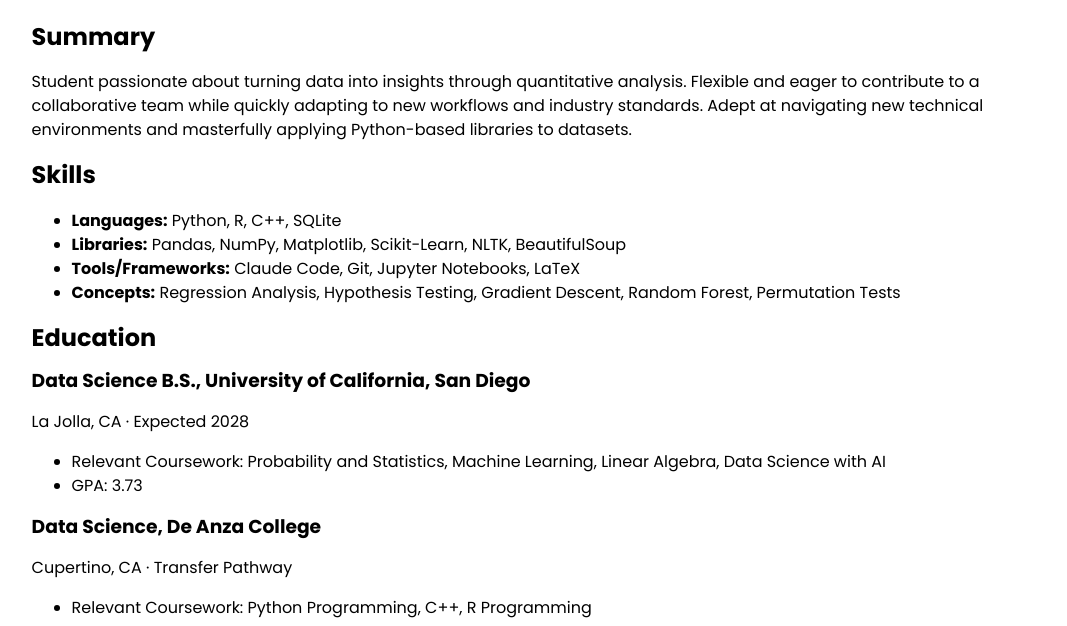
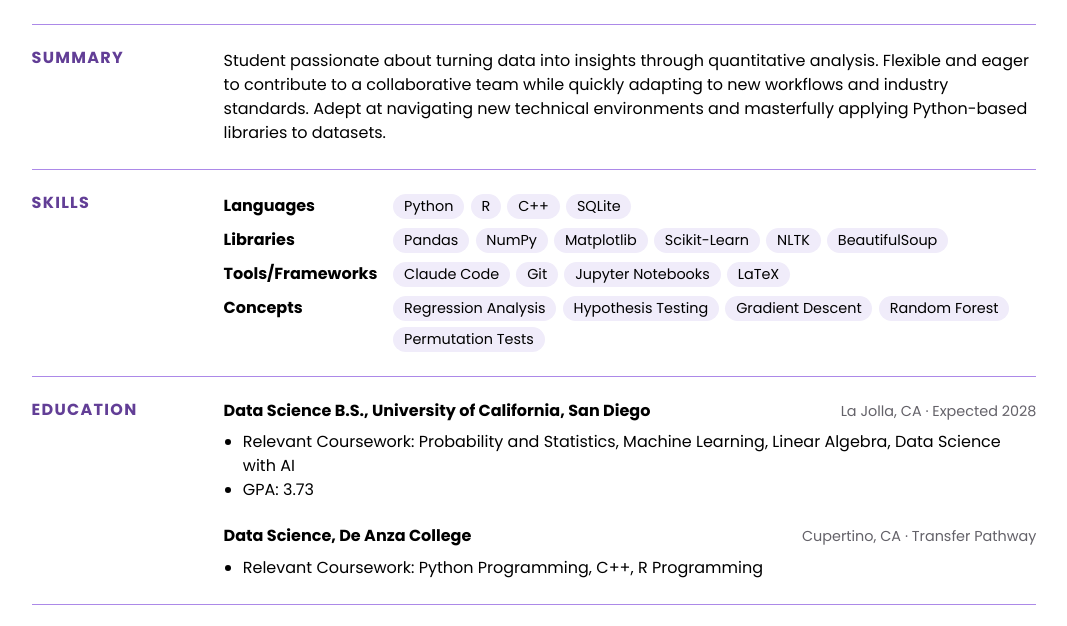
Before and after one commit to sop-xie/portfolio, a plain HTML site: page resume/index.html in a window 1280 px wide. Shown: the part 158-784 px from the top of the page, without its empty margins (106-1173 px from the left). Drawn offline with Linux system fonts and the light colour scheme.

Commit message:
resume reformat, picture crop

```diff
--- a/resume/index.html
+++ b/resume/index.html
@@ -20,6 +20,7 @@
 
     <h1>Sophie Xie</h1>
 
+    <main class="resume">
     <section>
         <h2>Summary</h2>
         <p>Student passionate about turning data into insights through quantitative analysis. Flexible and eager to
@@ -29,12 +30,39 @@
 
     <section>
         <h2>Skills</h2>
-        <ul>
-            <li><strong>Languages:</strong> Python, R, C++, SQLite</li>
-            <li><strong>Libraries:</strong> Pandas, NumPy, Matplotlib, Scikit-Learn, NLTK, BeautifulSoup</li>
-            <li><strong>Tools/Frameworks:</strong> Claude Code, Git, Jupyter Notebooks, LaTeX</li>
-            <li><strong>Concepts:</strong> Regression Analysis, Hypothesis Testing, Gradient Descent, Random Forest, Permutation Tests</li>
-        </ul>
+        <div class="skills">
+            <h3>Languages</h3>
+            <ul>
+                <li>Python</li>
+                <li>R</li>
+                <li>C++</li>
+                <li>SQLite</li>
+            </ul>
+            <h3>Libraries</h3>
+            <ul>
+                <li>Pandas</li>
+                <li>NumPy</li>
+                <li>Matplotlib</li>
+                <li>Scikit-Learn</li>
+                <li>NLTK</li>
+                <li>BeautifulSoup</li>
+            </ul>
+            <h3>Tools/Frameworks</h3>
+            <ul>
+                <li>Claude Code</li>
+                <li>Git</li>
+                <li>Jupyter Notebooks</li>
+                <li>LaTeX</li>
+            </ul>
+            <h3>Concepts</h3>
+            <ul>
+                <li>Regression Analysis</li>
+                <li>Hypothesis Testing</li>
+                <li>Gradient Descent</li>
+                <li>Random Forest</li>
+                <li>Permutation Tests</li>
+            </ul>
+        </div>
     </section>
 
     <section>
@@ -105,5 +133,6 @@
             </ul>
         </article>
     </section>
+    </main>
 </body>
 </html>
--- a/style.css
+++ b/style.css
@@ -13,6 +13,8 @@ body {
 :root {
   /* One place to define the accent color; everything else refers to it by name */
   --color-accent: oklch(70% 35% 300);
+  /* A darker version of the accent (same hue and colorfulness) that is readable as text */
+  --color-accent-dark: oklch(from var(--color-accent) 45% c h);
 }
 
 body {
@@ -139,3 +141,113 @@ h6 {
   max-width: 100%;
   height: auto;
 }
+
+/* ---------- Resume page ---------- */
+
+.resume section {
+  /* Lavender line separating each section from the one above */
+  border-top: 1px solid var(--color-accent);
+  padding-block: 1.5em;
+}
+
+.resume h2 {
+  /* Section names act as small labels rather than big headings */
+  margin: 0 0 0.75em;
+  font-size: 1em;
+  text-transform: uppercase;
+  letter-spacing: 0.08em;
+  color: var(--color-accent-dark);
+}
+
+@media (min-width: 45em) {
+  /* On wide screens only: section name in a narrow left column, content on the right */
+  .resume section {
+    display: grid;
+    grid-template-columns: 10em 1fr;
+    column-gap: 2em;
+  }
+
+  .resume section > * {
+    grid-column: 2;
+  }
+
+  .resume section > h2 {
+    grid-column: 1;
+    grid-row: 1;
+  }
+}
+
+.resume section > p {
+  margin: 0;
+}
+
+.resume article + article {
+  /* Space between entries, but not above the first one */
+  margin-top: 1.5em;
+}
+
+.resume article header {
+  /* Title on the left, date/location pushed to the right;
+     the right part wraps underneath when there isn't room */
+  display: flex;
+  flex-wrap: wrap;
+  justify-content: space-between;
+  align-items: baseline;
+  column-gap: 1em;
+}
+
+.resume article h3 {
+  margin: 0;
+  font-size: 1em;
+}
+
+.resume article header p {
+  margin: 0;
+  font-size: 0.9em;
+  color: oklch(50% 3% 300);
+}
+
+.resume article header p + p {
+  /* A second detail line (the tools used) gets a full row of its own */
+  flex-basis: 100%;
+}
+
+.resume article ul {
+  margin: 0.5em 0 0;
+  padding-left: 1.2em;
+}
+
+.resume a {
+  color: var(--color-accent-dark);
+}
+
+.skills {
+  /* Category names in one column, their tags in the other */
+  display: grid;
+  grid-template-columns: auto 1fr;
+  gap: 0.6em 1em;
+  align-items: baseline;
+}
+
+.skills h3 {
+  margin: 0;
+  font-size: 1em;
+}
+
+.skills ul {
+  /* Turn the list into a row of tags that wraps onto new lines */
+  display: flex;
+  flex-wrap: wrap;
+  gap: 0.4em;
+  margin: 0;
+  padding: 0;
+  list-style: none;
+}
+
+.skills li {
+  /* The pill shape: pale accent background with fully rounded ends */
+  padding: 0.1em 0.75em;
+  border-radius: 1em;
+  font-size: 0.9em;
+  background-color: oklch(from var(--color-accent) 95% 5% h);
+}
```
Also changed, not shown: 2 other files.
